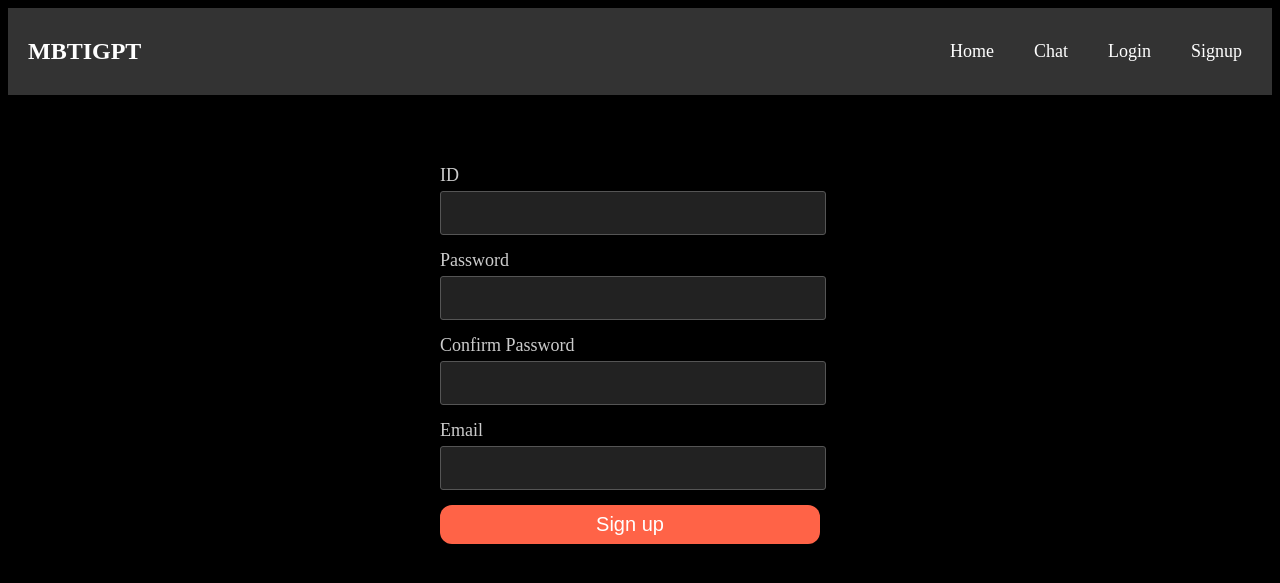
After one commit to gangjoohyeong/MBTIGPT, a Django app: page /common/signup/ in a window 1280 px wide. The commit adds this page. Shown: the top 583 px of the page. Run offline with Django 4.2, Linux system fonts and the light colour scheme.

Commit message:
feat: sign up

```diff
--- /dev/null
+++ b/common/forms.py
@@ -0,0 +1,10 @@
+from django import forms
+from django.contrib.auth.forms import UserCreationForm
+from django.contrib.auth.models import User
+
+class UserForm(UserCreationForm):
+    email = forms.EmailField(label="이메일")
+
+    class Meta:
+        model = User
+        fields = ("username", "password1", "password2", "email")
--- a/common/urls.py
+++ b/common/urls.py
@@ -1,9 +1,11 @@
 from django.urls import path
 from django.contrib.auth import views as auth_views
+from . import views
 
 app_name ='common'
 
 urlpatterns = [
     path('login/', auth_views.LoginView.as_view(template_name='common/login.html'), name='login'),
     path('logout/', auth_views.LogoutView.as_view(), name='logout'),
+    path('signup/', views.signup, name='signup'),
 ]
--- a/common/views.py
+++ b/common/views.py
@@ -1,3 +1,18 @@
-from django.shortcuts import render
+from django.contrib.auth import authenticate, login
+from django.shortcuts import render, redirect
+from common.forms import UserForm
 
-# Create your views here.
+
+def signup(request):
+    if request.method == "POST":
+        form = UserForm(request.POST)
+        if form.is_valid():
+            form.save()
+            username = form.cleaned_data.get('username')
+            raw_password = form.cleaned_data.get('password1')
+            user = authenticate(username=username, password=raw_password)  # 사용자 인증
+            login(request, user)  # 로그인
+            return redirect('index')
+    else:
+        form = UserForm()
+    return render(request, 'common/signup.html', {'form': form})
--- a/static/style.css
+++ b/static/style.css
@@ -44,8 +44,15 @@ body {
 }
 
 @keyframes fadeInUp {
-    0% { opacity: 0; transform: translateY(20px); }
-    100% { opacity: 1; transform: translateY(0); }
+    0% {
+        opacity: 0;
+        transform: translateY(20px);
+    }
+
+    100% {
+        opacity: 1;
+        transform: translateY(0);
+    }
 }
 
 .question_bubble {
@@ -84,7 +91,7 @@ body {
     gap: 12px;
     align-items: center;
     background-color: #333;
-    padding: 8px 16px;
+    /* padding: 8px 16px; */
     bottom: 20px;
     left: 20px;
     right: 20px;
@@ -112,6 +119,7 @@ body {
 }
 
 .submit_button {
+    width:95%;
     background-color: #FF6347;
     border: none;
     color: #FFF;
@@ -124,6 +132,7 @@ body {
     border-radius: 12px;
     box-shadow: 0 2px 4px rgba(0, 0, 0, 0.1);
     transition: transform 0.1s;
+
 }
 
 .submit_button:hover {
@@ -173,34 +182,32 @@ header {
     background-color: #555;
 }
 
-/* login */
-
-/* 로그인 폼 */
-.login-form {
+/* 로그인, 회원가입 폼 */
+.sign-form {
+    /* display:flex; */
     width: 100%;
     max-width: 400px;
-    padding: 70px;
+    padding-top: 70px;
     margin: 0 auto;
     /* background-color: #333; */
     border-radius: 5px;
 }
 
-.login-form .form-group {
+.sign-form .form-group {
     margin-bottom: 15px;
 }
 
-.login-form label {
+.sign-form label {
     display: block;
     font-size: 18px;
     color: #ccc;
     margin-bottom: 5px;
 }
 
-.login-form input[type="text"],
-.login-form input[type="password"] {
+.sign-form input[type="text"],
+.sign-form input[type="password"] {
     width: 95%;
     height: 40px;
-    /* padding: 0 10px; */
     border: 1px solid #555;
     border-radius: 3px;
     background-color: #222;
@@ -208,8 +215,8 @@ header {
     font-size: 14px;
 }
 
-.login-form input[type="submit"] {
-    width: 95%;
+.sign-form input[type="submit"] {
+    width: 100%;
     height: 40px;
     /* padding: 0 10px; */
     border: none;
@@ -221,18 +228,18 @@ header {
     cursor: pointer;
 }
 
-.login-form input[type="submit"]:hover {
+.sign-form input[type="submit"]:hover {
     background-color: #ff5347ec;
 }
 
-/* 반응형 크기 */
+/* 반응형 크기
 @media screen and (max-width: 768px) {
-    .login-form {
+    .sign-form {
         width: 95%;
     }
-}
+} */
 
 
-.login_error_form {
-    color:#949090;
+.sign_error_form {
+    color: #949090;
 }
--- a/templates/common/login.html
+++ b/templates/common/login.html
@@ -1,6 +1,6 @@
 {% extends "base.html" %}
 {% block content %}
-<form class="login-form" method="post" action="{% url 'common:login' %}">
+<form class="sign-form" method="post" action="{% url 'common:login' %}">
     {% csrf_token %}
     {% include "form_errors.html" %}
     <div class="form-group">
@@ -13,8 +13,6 @@
         <input type="password" name="password" id="password"
                    value="{{ form.password.value|default_if_none:'' }}">
     </div>
-    <div class="form-group">
-        <input type="submit" class="submit_button" value="Login">
-    </div>
+        <button type="submit" class="submit_button" value="Login">Login</button>
 </form>
 {% endblock %}
--- /dev/null
+++ b/templates/common/signup.html
@@ -0,0 +1,28 @@
+{% extends "base.html" %}
+{% block content %}
+    <form class="sign-form" method="post" action="{% url 'common:signup' %}">
+        {% csrf_token %}
+        {% include "form_errors.html" %}
+        <div class="form-group">
+            <label for="username">ID</label>
+            <input type="text" name="username" id="username"
+                   value="{{ form.username.value|default_if_none:'' }}">
+        </div>
+        <div class="form-group">
+            <label for="password1">Password</label>
+            <input type="password" name="password1" id="password1"
+                   value="{{ form.password1.value|default_if_none:'' }}">
+        </div>
+        <div class="form-group">
+            <label for="password2">Confirm Password</label>
+            <input type="password" name="password2" id="password2"
+                   value="{{ form.password2.value|default_if_none:'' }}">
+        </div>
+        <div class="form-group">
+            <label for="email">Email</label>
+            <input type="text" name="email" id="email"
+                   value="{{ form.email.value|default_if_none:'' }}">
+        </div>
+        <button type="submit" class="submit_button">Sign up</button>
+    </form>
+{% endblock %}
--- a/templates/form_errors.html
+++ b/templates/form_errors.html
@@ -1,6 +1,6 @@
 <!-- 필드 오류와 넌필드 오류를 출력한다. -->
 {% if form.errors %}
-<div class="login_error_form">
+<div class="sign_error_form">
     {% for field in form %}
     <!-- 필드 오류 -->
     {% if field.errors %}
--- a/templates/navbar.html
+++ b/templates/navbar.html
@@ -11,6 +11,11 @@
                 {% else %}
                 <li> <a class="nav-link" href="{% url 'common:login' %}">Login</a></li>
                 {% endif %}
+                <li>
+                    {% if not user.is_authenticated %}
+                    <a class="nav-link" href="{% url 'common:signup' %}">Signup</a>
+                    {% endif %}
+                </li>
             </ul>
         </nav>
     </header>
```
